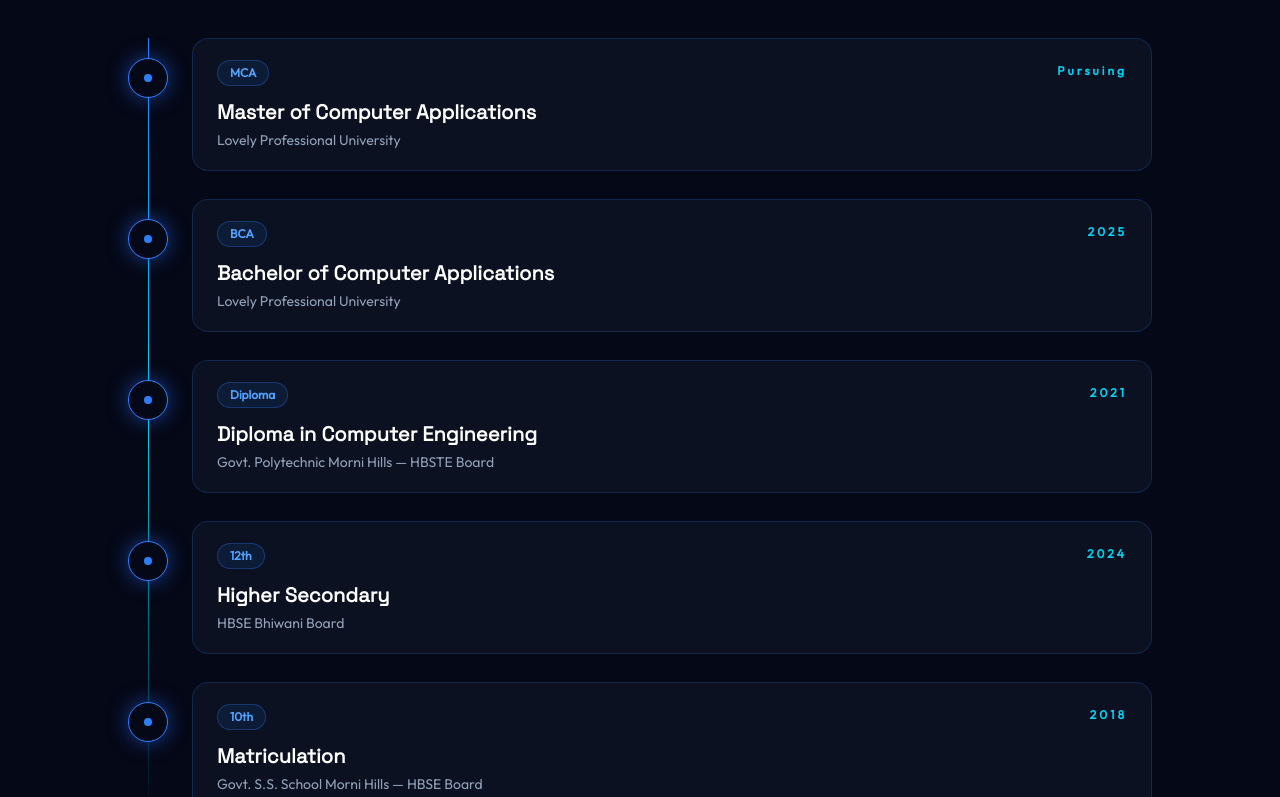
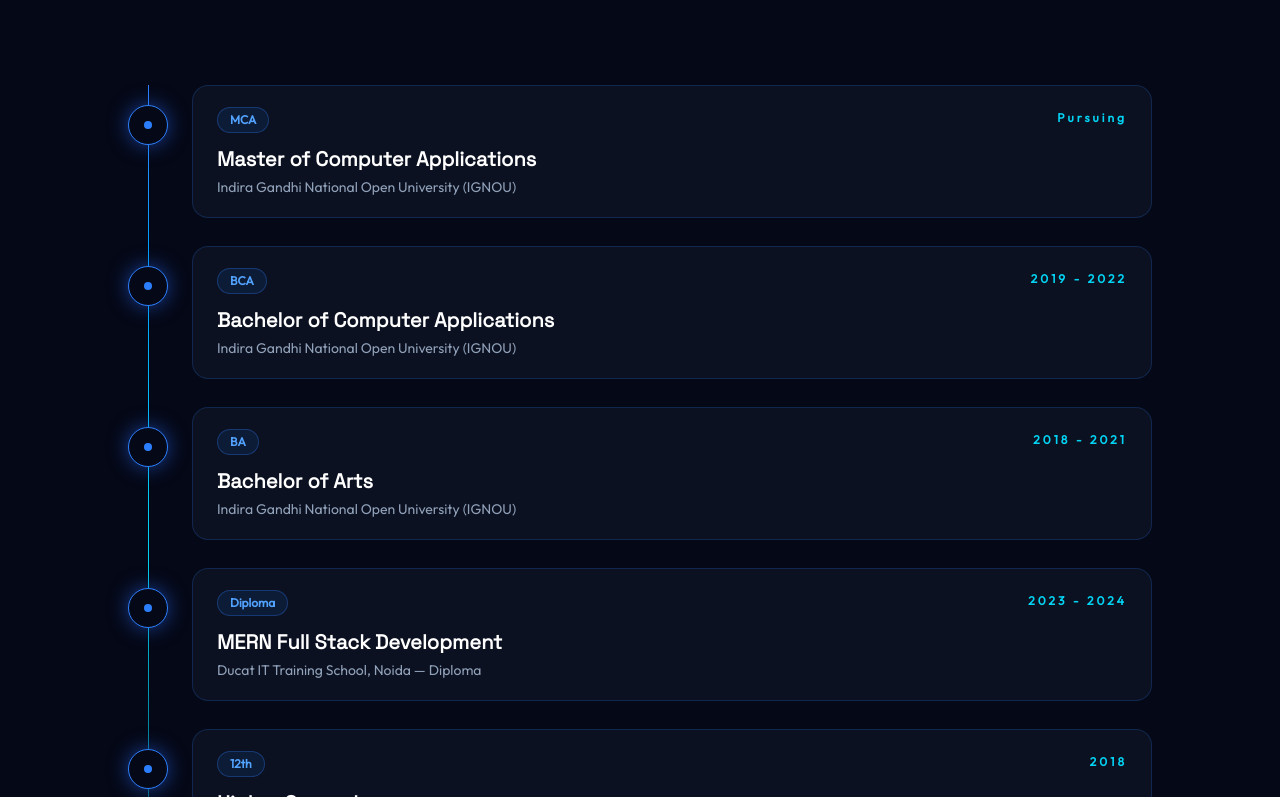
Before and after one commit to vivek8620/Vivek-portfolio, a React (Vite) app: page / in a window 1280 px wide. Shown: the part 5603-6400 px from the top of the page. Built offline with nearby package versions, Linux system fonts and the light colour scheme.

Commit message:
feat: add AboutImage component and education data configuration

```diff
--- a/src/components/about/AboutImage.jsx
+++ b/src/components/about/AboutImage.jsx
@@ -5,12 +5,12 @@
     <div
       className="
         relative
-        w-[280px]
-        h-[390px]
-        sm:w-[320px]
-        sm:h-[450px]
-        lg:w-[360px]
-        lg:h-[500px]
+        w-[240px]
+        h-[544px]
+        sm:w-[280px]
+        sm:h-[635px]
+        lg:w-[310px]
+        lg:h-[700px]
         flex
         items-center
         justify-center
@@ -60,12 +60,12 @@
       <div
         className="
           relative
-          w-[272px]
-          h-[382px]
-          sm:w-[312px]
-          sm:h-[442px]
-          lg:w-[352px]
-          lg:h-[492px]
+          w-[232px]
+          h-[536px]
+          sm:w-[272px]
+          sm:h-[627px]
+          lg:w-[302px]
+          lg:h-[692px]
           rounded-[32px]
           p-[3px]
           overflow-hidden
@@ -92,6 +92,7 @@
               w-full
               h-full
               object-cover
+              object-center
             "
           />
         </div>
--- a/src/components/education/educationData.js
+++ b/src/components/education/educationData.js
@@ -2,37 +2,44 @@
   {
     degree: "Master of Computer Applications",
     shortName: "MCA",
-    institution: "Lovely Professional University",
+    institution: "Indira Gandhi National Open University (IGNOU)",
     duration: "Pursuing",
   },
 
   {
     degree: "Bachelor of Computer Applications",
     shortName: "BCA",
-    institution: "Lovely Professional University",
-    duration: "2025",
+    institution: "Indira Gandhi National Open University (IGNOU)",
+    duration: "2019 - 2022",
   },
 
   {
-    degree: "Diploma in Computer Engineering",
+  degree: "Bachelor of Arts",
+  shortName: "BA",
+  institution: "Indira Gandhi National Open University (IGNOU)",
+  duration: "2018 - 2021",
+},
+
+  {
+    degree: "MERN Full Stack Development",
     shortName: "Diploma",
-    institution: "Govt. Polytechnic Morni Hills",
-    board: "HBSTE Board",
-    duration: "2021",
+    institution: "Ducat IT Training School, Noida",
+    board: "Diploma",
+    duration: "2023 - 2024",
   },
 
   {
     degree: "Higher Secondary",
     shortName: "12th",
-    institution: "HBSE Bhiwani Board",
-    duration: "2024",
+    institution: "CBSE Board",
+    duration: "2018",
   },
 
   {
     degree: "Matriculation",
     shortName: "10th",
-    institution: "Govt. S.S. School Morni Hills",
-    board: "HBSE Board",
-    duration: "2018",
+    institution: "Govt. S.B.V. School Delhi",
+    board: "CBSE Board",
+    duration: "2016",
   },
 ];
```
